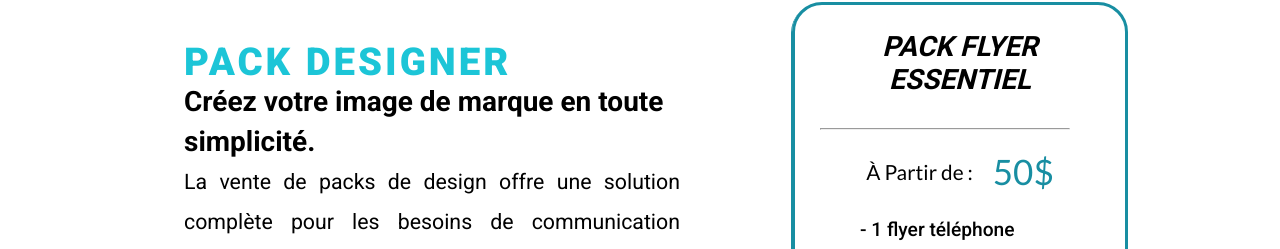
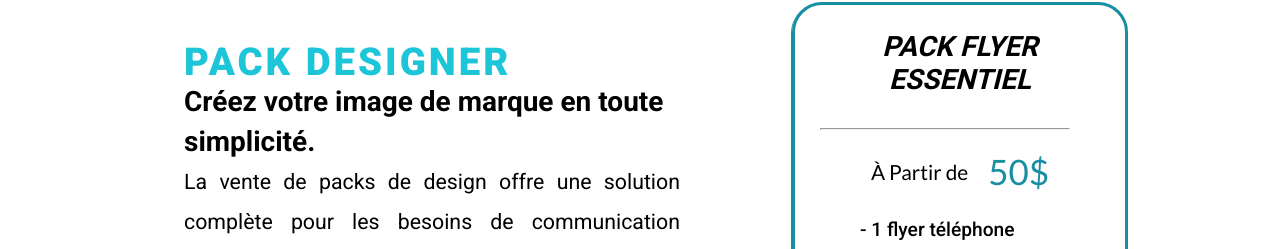
Before and after one commit to ismailsayen/DHB, a React (Vite) app in the folder projectHDB/: page / in a window 1280 px wide. Shown: the part 3659-3908 px from the top of the page. Built offline with nearby package versions, Linux system fonts and the light colour scheme.

Commit message:
lmohkil n lizimaje i3dl

```diff
--- a/projectHDB/src/components/Flyer.jsx
+++ b/projectHDB/src/components/Flyer.jsx
@@ -20,7 +20,7 @@ function Flyer() {
                     <h3 className='title'>PACK FLYER ESSENTIEL</h3>
                     <hr />
                     <div className='cost'>
-                        <span className='des'>À Partir de :</span>
+                        <span className='des'>À Partir de</span>
                         <span className='price'>50$</span>
                     </div>
 
```
